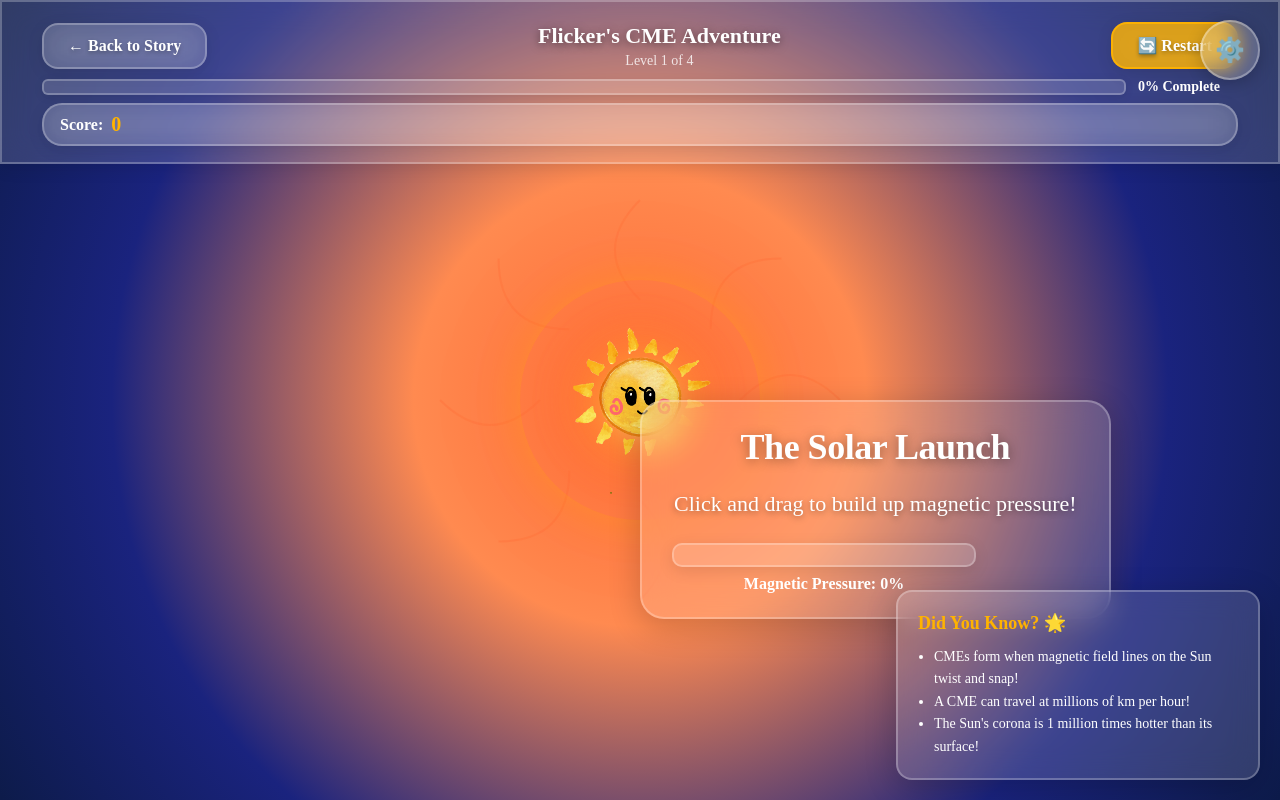
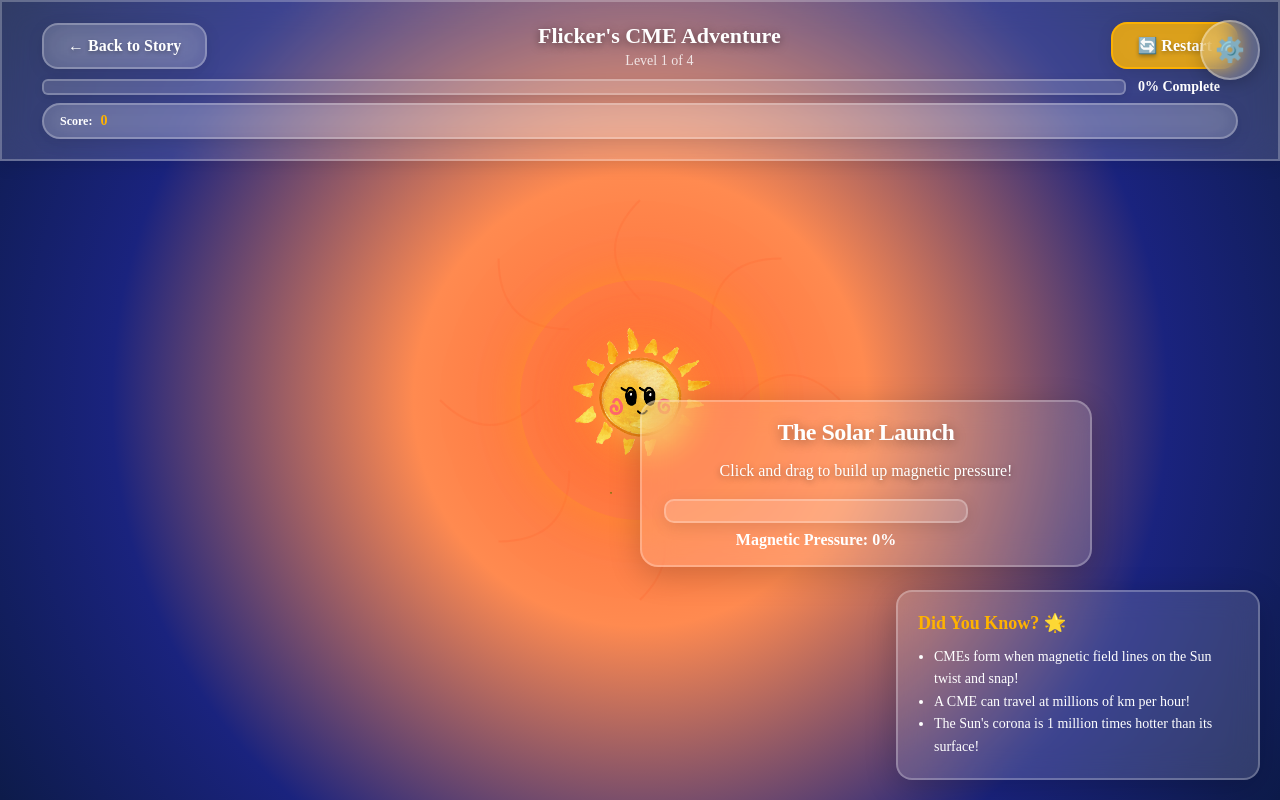
Before and after one commit to thareqh/flicker-space-weather-game, a React (Vite) app: page /cme-game in a window 1280 px wide. Built offline with nearby package versions, Linux system fonts and the light colour scheme; a web font is replaced by a local one.

Commit message:
Improve game UI: separate aurora video section and optimize instruction containers

```diff
--- a/src/components/CME/GameUI.jsx
+++ b/src/components/CME/GameUI.jsx
@@ -165,14 +165,14 @@ const scoreStyle = {
 
 const scoreLabelStyle = {
   color: 'white',
-  fontSize: '16px',
+  fontSize: '12px',
   fontWeight: '600',
   fontFamily: 'Schoolbell, cursive'
 };
 
 const scoreValueStyle = {
   color: '#ffb300',
-  fontSize: '20px',
+  fontSize: '14px',
   fontWeight: 'bold',
   fontFamily: 'Schoolbell, cursive'
 };
--- a/src/components/CME/Level1SolarLaunch.jsx
+++ b/src/components/CME/Level1SolarLaunch.jsx
@@ -197,19 +197,19 @@ const instructionsStyle = {
   textAlign: 'center',
   zIndex: 10,
   background: 'rgba(255, 255, 255, 0.15)',
-  padding: '24px 32px',
-  borderRadius: '24px',
+  padding: '16px 24px',
+  borderRadius: '18px',
   backdropFilter: 'blur(15px)',
   border: '2px solid rgba(255, 255, 255, 0.25)',
   boxShadow: '0 8px 32px rgba(0, 0, 0, 0.2)',
-  maxWidth: '600px',
-  minWidth: '400px'
+  maxWidth: '450px',
+  minWidth: '300px'
 };
 
 const levelTitleStyle = {
   color: 'white',
-  fontSize: '36px',
-  margin: '0 0 16px 0',
+  fontSize: '24px',
+  margin: '0 0 12px 0',
   fontFamily: 'Schoolbell, cursive',
   fontWeight: 'bold',
   textShadow: '0 2px 12px rgba(0,0,0,0.4)',
@@ -219,10 +219,10 @@ const levelTitleStyle = {
 
 const instructionTextStyle = {
   color: 'white',
-  fontSize: '22px',
-  margin: '0 0 20px 0',
+  fontSize: '16px',
+  margin: '0 0 16px 0',
   fontFamily: 'Schoolbell, cursive',
-  lineHeight: '1.7',
+  lineHeight: '1.5',
   textAlign: 'center',
   whiteSpace: 'pre-line',
   textShadow: '0 2px 6px rgba(0, 0, 0, 0.4)',
--- a/src/components/StoryContinue.jsx
+++ b/src/components/StoryContinue.jsx
@@ -105,13 +105,22 @@ const StoryContinue = () => {
     {
       id: 8,
       title: "The Magic of Auroras!",
-      flickerMessage: "When my energy reaches Earth's atmosphere, something magical happens! My charged particles create the most beautiful auroras! 🌌 It's like I'm painting the sky with colorful lights!",
-      background: "aurora-scene",
+      flickerMessage: "When my energy reaches Earth's atmosphere, something magical happens! My charged particles create the most beautiful auroras! 🌌 It's like I'm painting the sky with colorful lights! The auroras dance across the polar skies in brilliant greens, purples, and reds!",
+      background: "space-scene",
       flickerState: "excited",
-      assets: ["aurora"]
+      assets: ["earth"]
     },
     {
       id: 9,
+      title: "Witness the Aurora Dance!",
+      flickerMessage: "Look at this amazing aurora in action! 🌌 This is what happens when my solar particles meet Earth's atmosphere - pure magic! The charged particles excite atoms in the atmosphere, creating this incredible light show!",
+      background: "aurora-scene",
+      flickerState: "excited",
+      assets: ["earth", "aurora"],
+      videoFocus: true
+    },
+    {
+      id: 10,
       title: "NASA Scientists Watch Everything!",
       flickerMessage: "Scientists on Earth watch me 24/7 with special satellites! 🛰️ The closest one to me is the Parker Solar Probe - it gets so close it can almost touch my surface! It's like having a brave explorer right next to me!",
       background: "space-scene",
@@ -124,7 +133,7 @@ const StoryContinue = () => {
       ]
     },
     {
-      id: 10,
+      id: 11,
       title: "Ready for Your Space Weather Adventure?",
       flickerMessage: "Now you're ready to explore space weather with me! 🎮 You'll get to experience what it's like to be me - the Sun - creating solar flares and CMEs that travel through space! Let's have an amazing adventure together!",
       background: "space-scene",
@@ -251,12 +260,30 @@ const StoryContinue = () => {
                 style={{
                   ...assetStyle,
                   position: 'absolute',
-                  ...getAssetPosition(asset, index),
-                  objectFit: 'cover'
+                  objectFit: 'cover',
+                  // Enhanced styling for video focus scenes
+                  ...(currentStoryScene.videoFocus ? {
+                    width: '400px',
+                    height: '250px',
+                    top: '20%',
+                    right: '5%',
+                    zIndex: 8,
+                    borderRadius: '15px',
+                    boxShadow: '0 0 20px rgba(0, 255, 255, 0.4), inset 0 0 15px rgba(255, 255, 255, 0.1)',
+                    border: '2px solid rgba(255, 255, 255, 0.3)'
+                  } : getAssetPosition(asset, index))
                 }}
                 initial={{ opacity: 0, scale: 0.5 }}
-                animate={{ opacity: 1, scale: 1 }}
-                transition={{ duration: 0.8, delay: 0.5 + index * 0.2 }}
+                animate={{
+                  opacity: 1,
+                  scale: currentStoryScene.videoFocus ? 1.1 : 1,
+                  rotate: currentStoryScene.videoFocus ? [0, 1, -1, 0] : 0
+                }}
+                transition={{
+                  duration: 0.8,
+                  delay: 0.5 + index * 0.2,
+                  rotate: currentStoryScene.videoFocus ? { duration: 4, repeat: Infinity, ease: "easeInOut" } : {}
+                }}
               />
             ) : (
               <motion.img
@@ -266,7 +293,9 @@ const StoryContinue = () => {
                 style={{
                   ...assetStyle,
                   position: 'absolute',
-                  ...getAssetPosition(asset, index)
+                  ...getAssetPosition(asset, index),
+                  // Dim other assets when video is the focus
+                  ...(currentStoryScene.videoFocus ? { opacity: 0.4 } : {})
                 }}
                 initial={{ opacity: 0, scale: 0.5 }}
                 animate={{ opacity: 1, scale: 1 }}
@@ -349,7 +378,7 @@ const StoryContinue = () => {
           />
 
           {/* Orbiting Satellite for NASA Scientists scene */}
-          {currentStoryScene.id === 8 && currentStoryScene.customElements?.some(el => el.orbit) && (
+          {currentStoryScene.id === 10 && currentStoryScene.customElements?.some(el => el.orbit) && (
             <motion.div
               style={{
                 position: 'absolute',
```
